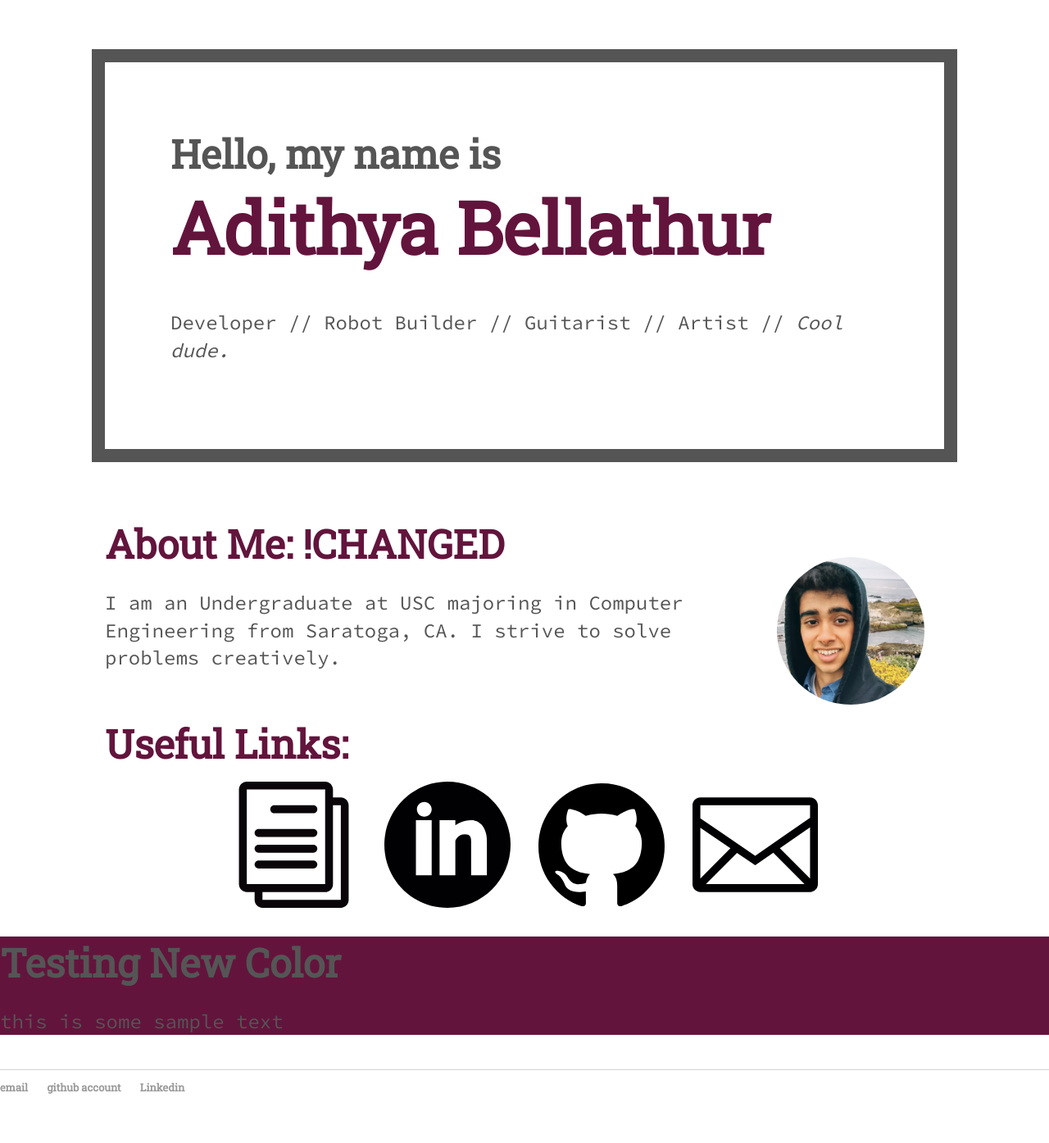
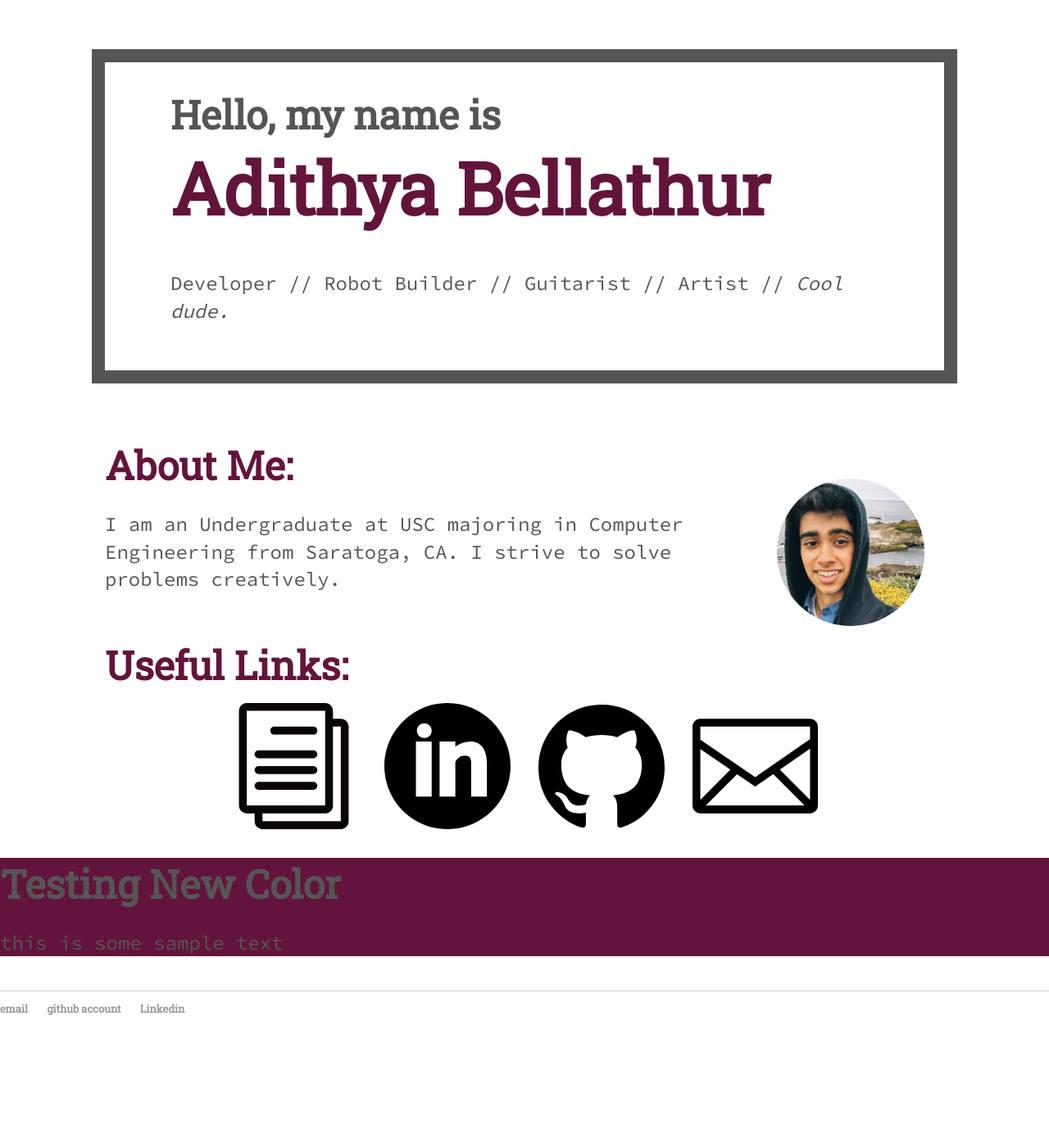
Before and after one commit to adibellathur/adibellathur.github.io, a Jekyll site: the page built from index.html, in a window 1280 px wide. Shown: the whole page at 82% size. Built offline with Jekyll 4.4.1, drawn with Linux system fonts in a browser that asks for light colours; after the commit the page ends 1299 px from its top, so only the background shows below that.

Commit message:
padding changes again

```diff
--- a/css/main.css
+++ b/css/main.css
@@ -75,7 +75,7 @@ ul.posts li {
 }
 .boxed {
 	border: 1em solid #555;
-	padding: 5em;
+	padding: 2em 5em;
 	margin: 1em 7em;
 }
 .img-circle {
--- a/index.html
+++ b/index.html
@@ -13,7 +13,7 @@ title: Adithya Bellathur
 	<br>
 	<div class="text-field">
 		<p style="float: right;"><img class="img-circle" src="pictures/me.jpg" height="180em" width="180em"></p>
-		<h3 style="vertical-align:middle">About Me: !CHANGED</h3>
+		<h3 style="vertical-align:middle">About Me:</h3>
 		<p style="vertical-align:middle;">
 		I am an Undergraduate at USC majoring in Computer Engineering from Saratoga, CA. I strive to solve problems creatively.
 		</p>
```
